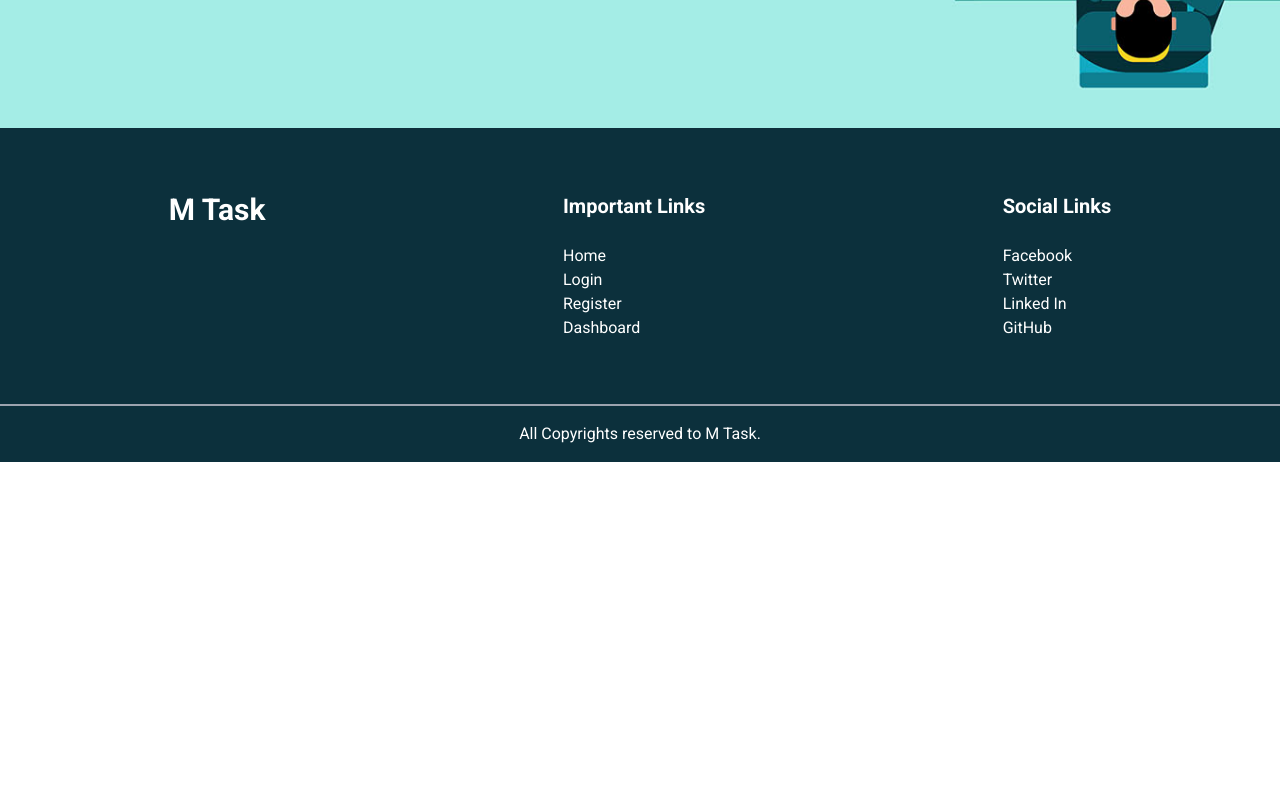
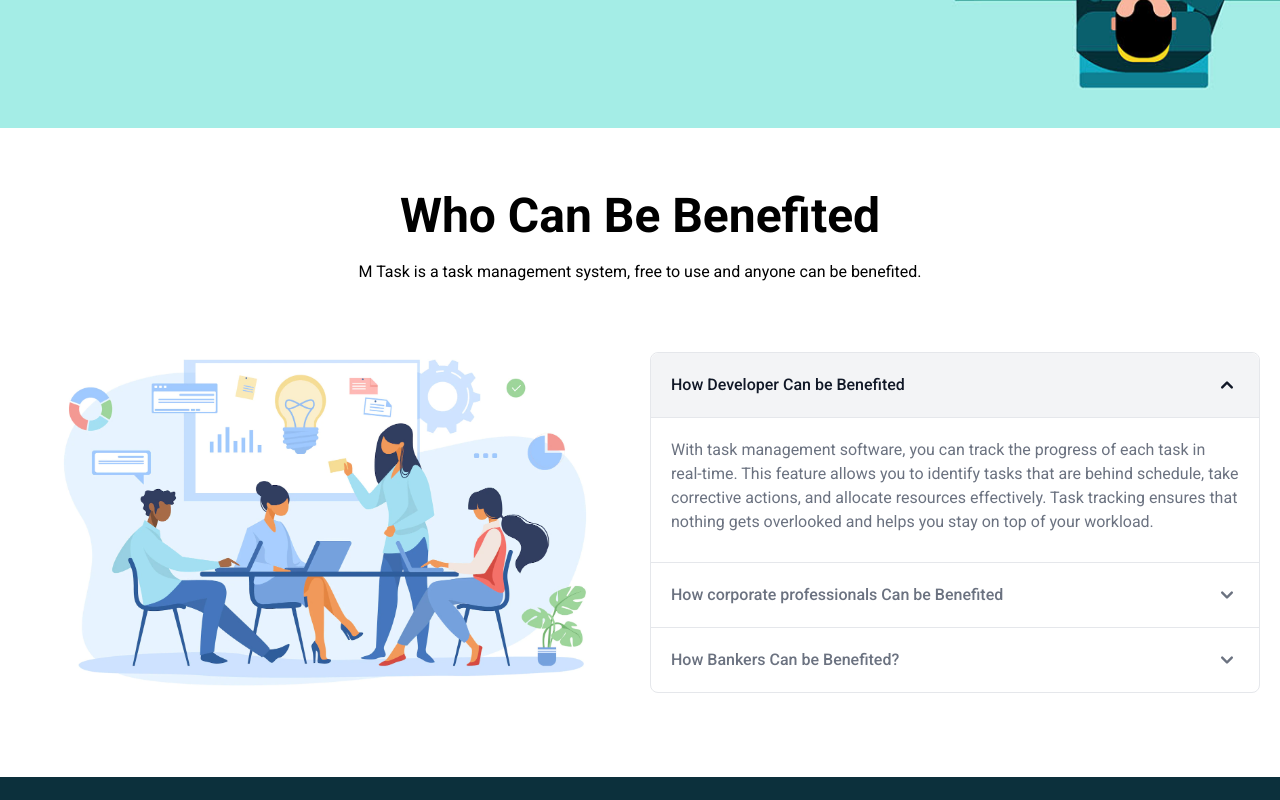
Before and after one commit to Solaiman366882/task-management, a React (Vite) app: page / in a window 1280 px wide. Shown: the part 600-1400 px from the top of the page. Before the commit the page ends 1062 px from the top, so only its background shows below. Built offline with nearby package versions, Linux system fonts and the light colour scheme; no server answers.

Commit message:
benefit section design completed

```diff
--- a/src/Component/Benifit/Benifit.jsx
+++ b/src/Component/Benifit/Benifit.jsx
@@ -1,10 +1,95 @@
-
+import { Accordion } from "flowbite-react";
+import benefitImg from "../../assets/images/benefitimg.png";
 const Benifit = () => {
-    return (
-        <div>
-
-        </div>
-    );
+	return (
+		<div className="py-16">
+			<div className="max-w-screen-xl mx-auto px-5">
+				<div className="mb-12">
+					<h2 className="text-center font-bold text-5xl capitalize pb-5 relative ">
+						Who can be benefited
+					</h2>
+					<p className="text-center">
+						M Task is a task management system, free to use and
+						anyone can be benefited.
+					</p>
+				</div>
+				<div className="flex gap-5 items-center">
+					<div className="flex-1">
+						<img src={benefitImg} alt="" />
+					</div>
+					<div className="flex-1">
+						<Accordion>
+							<Accordion.Panel>
+								<Accordion.Title>
+									How Developer Can be Benefited
+								</Accordion.Title>
+								<Accordion.Content>
+									<p className="mb-2 text-gray-500 dark:text-gray-400">
+										With task management software, you can
+										track the progress of each task in
+										real-time. This feature allows you to
+										identify tasks that are behind schedule,
+										take corrective actions, and allocate
+										resources effectively. Task tracking
+										ensures that nothing gets overlooked and
+										helps you stay on top of your workload.
+									</p>
+								</Accordion.Content>
+							</Accordion.Panel>
+							<Accordion.Panel>
+								<Accordion.Title>
+									How corporate professionals Can be Benefited
+								</Accordion.Title>
+								<Accordion.Content>
+									<p className="mb-2 text-gray-500 dark:text-gray-400">
+										A task management system is a valuable
+										tool for corporate professionals,
+										offering a range of benefits that
+										streamline their work processes. By
+										providing a centralized repository for
+										tasks and enabling categorization based
+										on projects and deadlines, these systems
+										enhance organizational efficiency.
+										Collaboration is improved through shared
+										workspaces and real-time updates,
+										fostering communication among team
+										members. Time management is facilitated
+										by features such as prioritization and
+										automation, contributing to increased
+										productivity.
+									</p>
+								</Accordion.Content>
+							</Accordion.Panel>
+							<Accordion.Panel>
+								<Accordion.Title>
+									How Bankers Can be Benefited?
+								</Accordion.Title>
+								<Accordion.Content>
+                                <p className="mb-2 text-gray-500 dark:text-gray-400">
+										A task management system is a valuable
+										tool for Bankers,
+										offering a range of benefits that
+										streamline their work processes. By
+										providing a centralized repository for
+										tasks and enabling categorization based
+										on projects and deadlines, these systems
+										enhance organizational efficiency.
+										Collaboration is improved through shared
+										workspaces and real-time updates,
+										fostering communication among team
+										members. Time management is facilitated
+										by features such as prioritization and
+										automation, contributing to increased
+										productivity.
+									</p>
+                                </Accordion.Content>
+							</Accordion.Panel>
+						</Accordion>
+					</div>
+				</div>
+			</div>
+		</div>
+	);
 };
 
 export default Benifit;
--- a/src/Component/Footer/Footer.jsx
+++ b/src/Component/Footer/Footer.jsx
@@ -13,7 +13,7 @@ const Footer = () => {
 						<h2 className="text-white font-bold text-xl mb-6">Important Links</h2>
 						<ul>
 							<li className="text-white ">
-								<Link to="/home">Home</Link>
+								<Link to="/">Home</Link>
 							</li>
 							<li className="text-white ">
 								<Link to="/login">Login</Link>
--- a/src/Pages/Home/Home.jsx
+++ b/src/Pages/Home/Home.jsx
@@ -1,4 +1,5 @@
 import Banner from "../../Component/Banner/Banner";
+import Benifit from "../../Component/Benifit/Benifit";
 
 const Home = () => {
     return (
@@ -6,6 +7,9 @@ const Home = () => {
             <div>
                 <Banner></Banner>
             </div>
+            <div>
+                <Benifit></Benifit>
+            </div>
         </div>
     );
 };
```
Also changed, not shown: src/assets/images/benefitimg.png (added), src/assets/images/benefitimg2.png (added).
